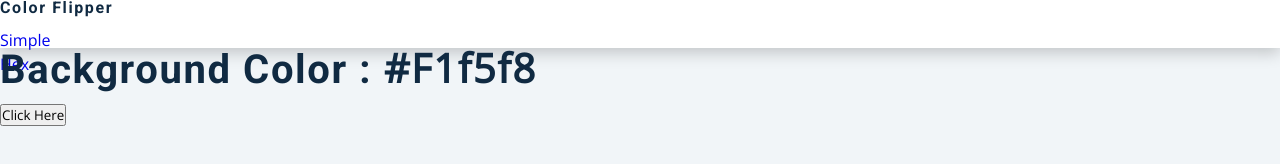
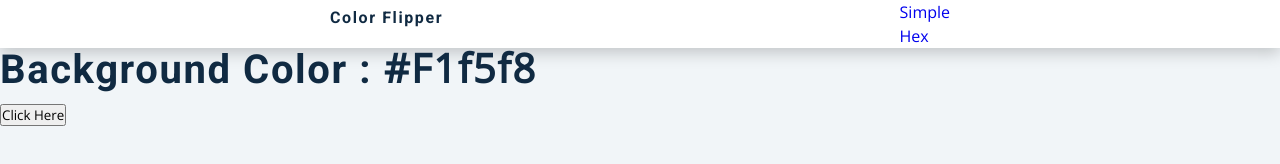
Before and after one commit to aleynaari/Javascript-Color-Flipper, a plain HTML site: page index.html in a window 1280 px wide. Drawn offline with nearby package versions, Linux system fonts and the light colour scheme.

Commit message:
nav-center margin, justfy content

```diff
--- a/style.css
+++ b/style.css
@@ -123,3 +123,13 @@ nav{
     display: grid;
     box-shadow: var(--dark-shadow);
 }
+
+
+.nav-center {
+    width: 90vw;
+    max-width: var(--fixed-width);
+    margin: 0 auto;
+    display: flex;
+    align-items: center;
+    justify-content: space-between;
+}
```
